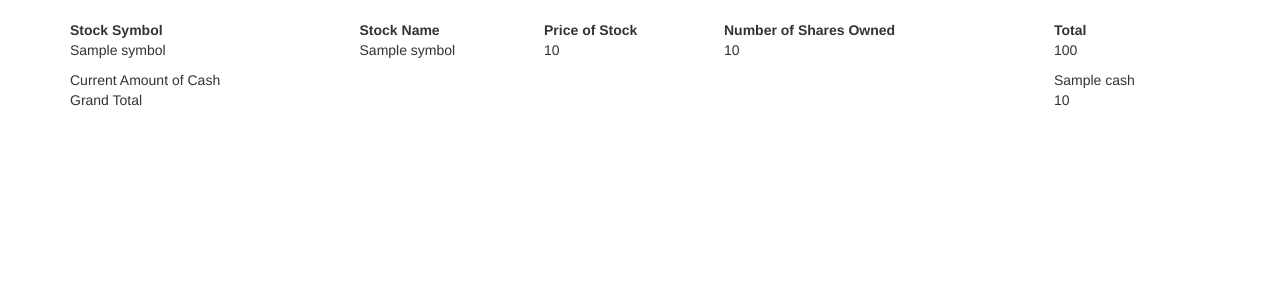
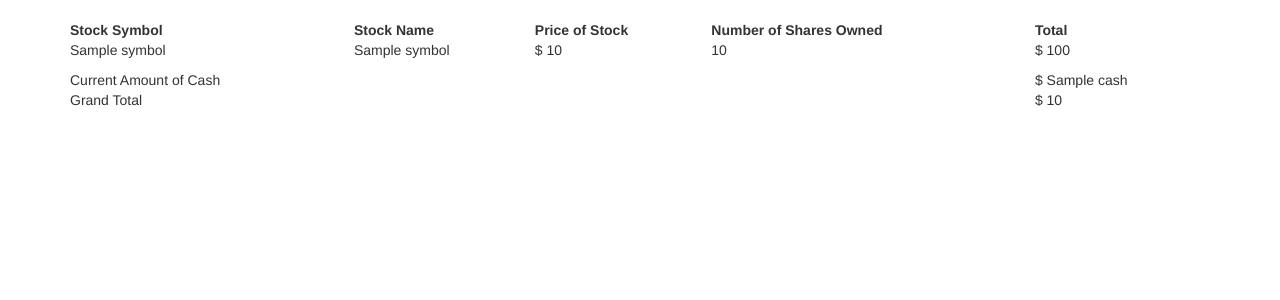
Before and after one commit to mestu118/Finance, a Flask app: template templates/index.html in a window 1280 px wide. Shown: the part 52-352 px from the top of the page. Run offline with Flask 2, Linux system fonts and the light colour scheme; the template is opened without the code that fills it: most values are stand-ins (such as "Sample title", 1, 10 or a date in 2020); some libraries are stand-ins or nearby versions.

Commit message:
Ensured to have the values show as currency in index.html

```diff
--- a/templates/index.html
+++ b/templates/index.html
@@ -24,13 +24,13 @@
                     <p> {{test['symbol']}}</p>
                 </td>
                 <td>
-                    <p> {{test['price']}}</p>
+                    <p><span class="dollars"> {{test['price']}} </span></p>
                 </td>
                 <td>
                     <p>{{test['sum']}}</p>
                 </td>
                 <td>
-                    <p> {{test['sum']*test['price']}}</p>
+                    <p><span class="dollars"> {{test['sum']*test['price']}}</span></p>
                 </td>
                 </tr>
                 {% endfor %}
@@ -40,7 +40,7 @@
                     <td></td>
                     <td></td>
                     <td></td>
-                    <td> {{cash[0]['cash']}}</td>
+                    <td><span class="dollars"> {{cash[0]['cash']}}</td> </span>
                 </tr>
                 <tr>
                     <td>Grand Total</td>
@@ -52,7 +52,7 @@
                     {% for test in testing %}
                         {% if ran.append(ran.pop() + test['sum']*test['price']) %}{% endif %}
                     {% endfor %}
-                    {{ ran.pop() }}
+                    <span class="dollars"> {{ ran.pop() }} </span>
                     </td>
                 </tr>
             </table>
--- a/templates/layout.html
+++ b/templates/layout.html
@@ -15,6 +15,9 @@
 
         <script src="https://code.jquery.com/jquery-3.1.1.min.js"></script>
         <script src="https://maxcdn.bootstrapcdn.com/bootstrap/3.3.7/js/bootstrap.min.js"></script>
+        <style type="text/css">
+        .dollars:before { content:'$'; }
+        </style>
 
         <title>C$50 Finance: {% block title %}{% endblock %}</title>
 
```
